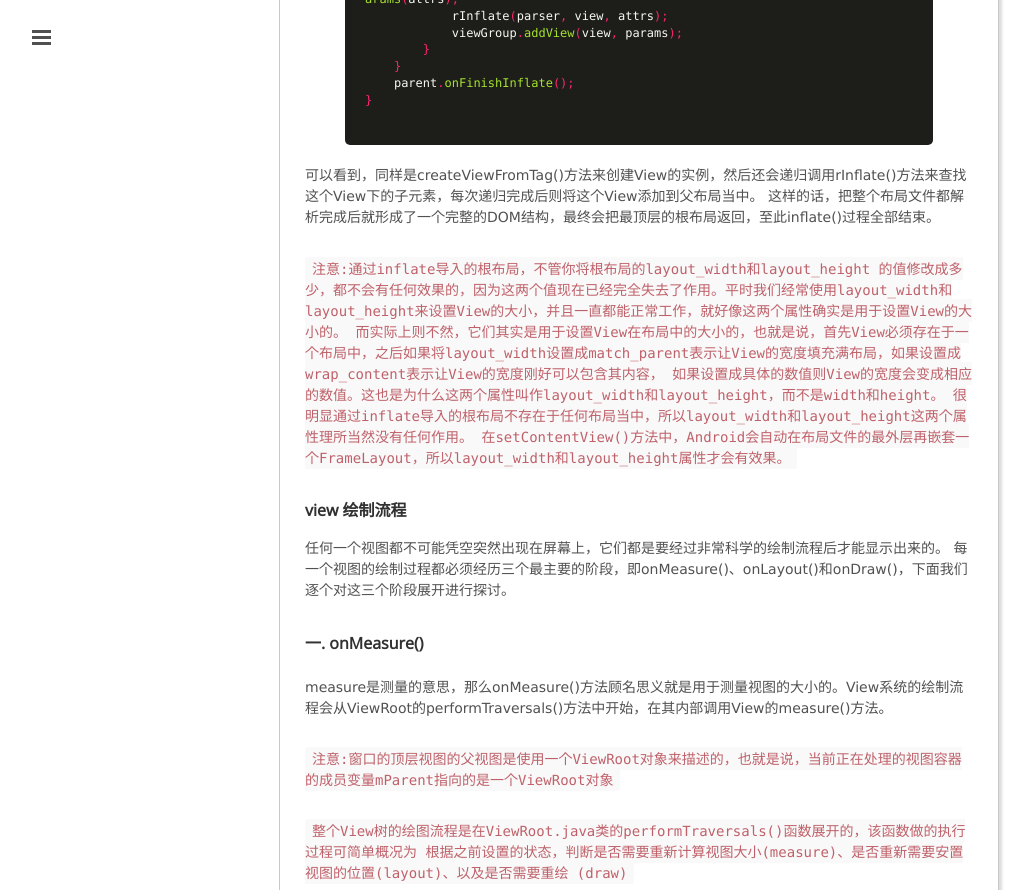
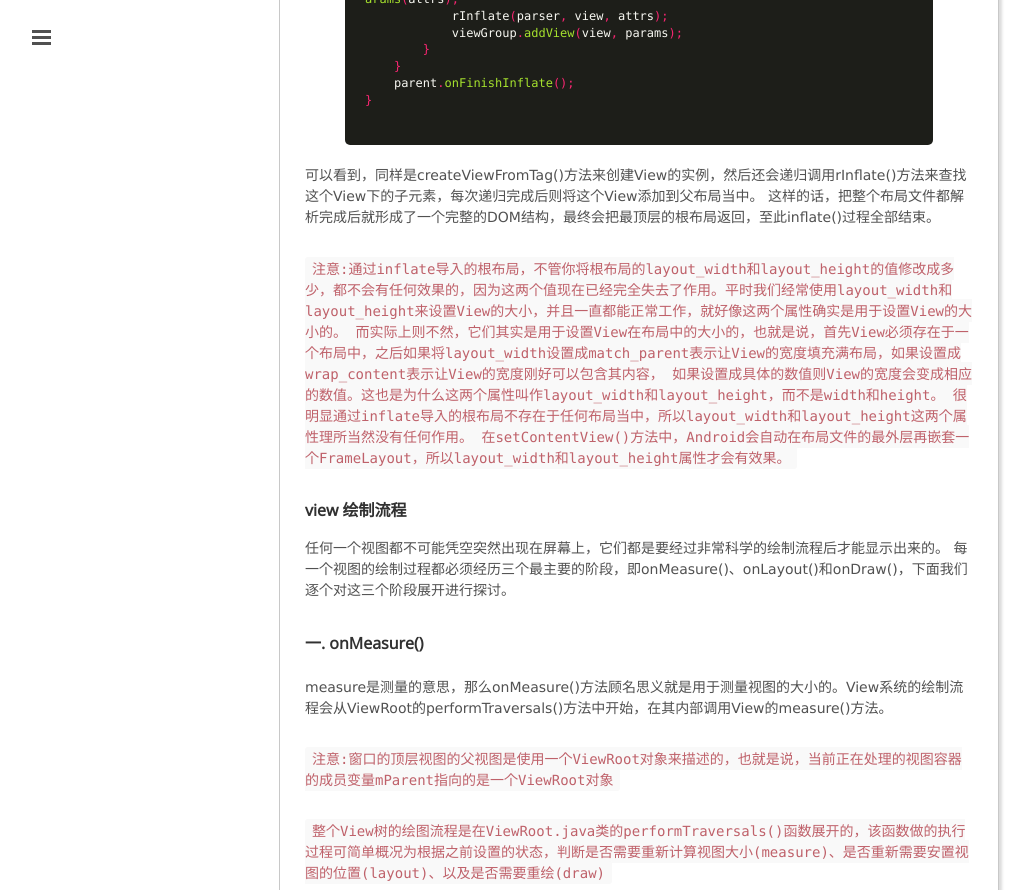
Before and after one commit to mxn21/mxn21.github.io, a Jekyll site: the page built from _posts/2015-7-14-深入了解android view绘制机制.md, in a window 1280 px wide and 1400 px high, scrolled down 2616 px, cut to the strip 0-890 px from the top of the window. Shown: the whole strip, without its empty margins (1-1034 px from the left). Built offline with Jekyll 4.4.1, drawn with Linux system fonts in a browser that asks for light colours; Markdown is read by kramdown in place of the engine named in the settings; comment, search, counter and statistics services are not loaded.

Commit message:
jhbhhb
njnnjjj

````diff
--- a/_posts/2015-7-14-深入了解android view绘制机制.md
+++ b/_posts/2015-7-14-深入了解android view绘制机制.md
@@ -130,8 +130,7 @@
 可以看到，同样是createViewFromTag()方法来创建View的实例，然后还会递归调用rInflate()方法来查找这个View下的子元素，每次递归完成后则将这个View添加到父布局当中。
 这样的话，把整个布局文件都解析完成后就形成了一个完整的DOM结构，最终会把最顶层的根布局返回，至此inflate()过程全部结束。
 
-```注意:通过inflate导入的根布局，不管你将根布局的layout_width和layout_height
-的值修改成多少，都不会有任何效果的，因为这两个值现在已经完全失去了作用。平时我们经常使用layout_width和layout_height来设置View的大小，并且一直都能正常工作，就好像这两个属性确实是用于设置View的大小的。
+```注意:通过inflate导入的根布局，不管你将根布局的layout_width和layout_height的值修改成多少，都不会有任何效果的，因为这两个值现在已经完全失去了作用。平时我们经常使用layout_width和layout_height来设置View的大小，并且一直都能正常工作，就好像这两个属性确实是用于设置View的大小的。
 而实际上则不然，它们其实是用于设置View在布局中的大小的，也就是说，首先View必须存在于一个布局中，之后如果将layout_width设置成match_parent表示让View的宽度填充满布局，如果设置成wrap_content表示让View的宽度刚好可以包含其内容，
 如果设置成具体的数值则View的宽度会变成相应的数值。这也是为什么这两个属性叫作layout_width和layout_height，而不是width和height。
 很明显通过inflate导入的根布局不存在于任何布局当中，所以layout_width和layout_height这两个属性理所当然没有任何作用。
@@ -150,9 +149,8 @@
 
 ```注意:窗口的顶层视图的父视图是使用一个ViewRoot对象来描述的，也就是说，当前正在处理的视图容器的成员变量mParent指向的是一个ViewRoot对象```
 
-``` 整个View树的绘图流程是在ViewRoot.java类的performTraversals()函数展开的，该函数做的执行过程可简单概况为
- 根据之前设置的状态，判断是否需要重新计算视图大小(measure)、是否重新需要安置视图的位置(layout)、以及是否需要重绘
- (draw)```
+``` 整个View树的绘图流程是在ViewRoot.java类的performTraversals()函数展开的，该函数做的执行过程可简单概况为根据之前设置的状态，判断是否需要重新计算视图大小(measure)、是否重新需要安置视图的位置(layout)、以及是否需要重绘(draw)```
+
 
 ![](https://raw.githubusercontent.com/mxn21/mxn21.github.io/master/public/img/img28.png)
 
````
